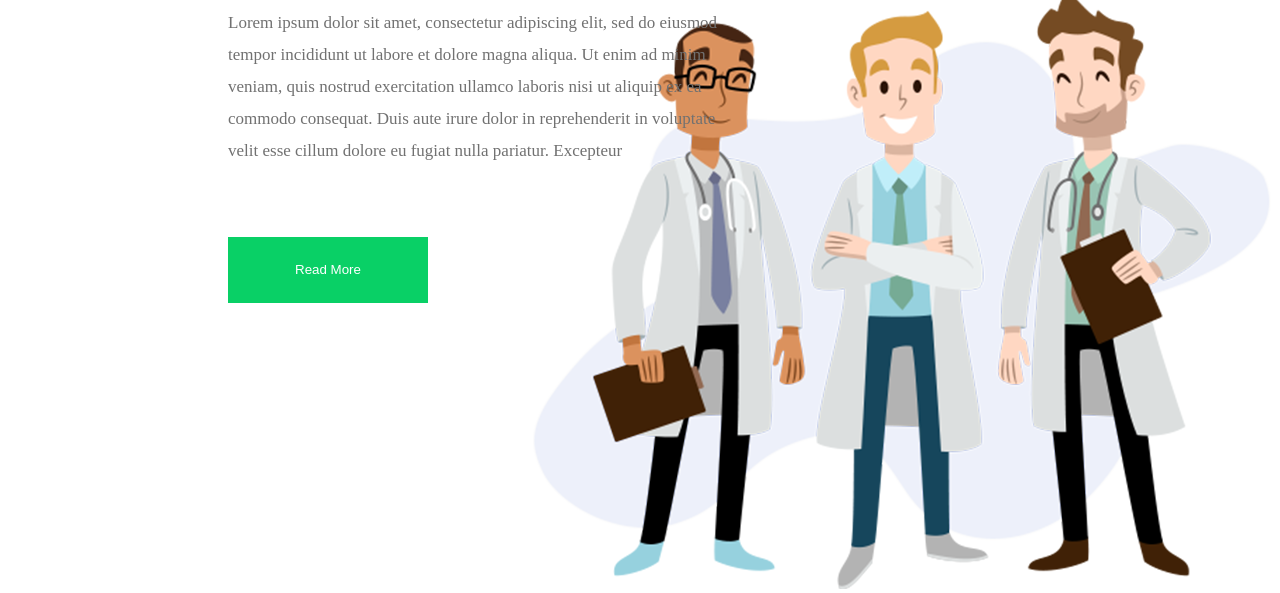
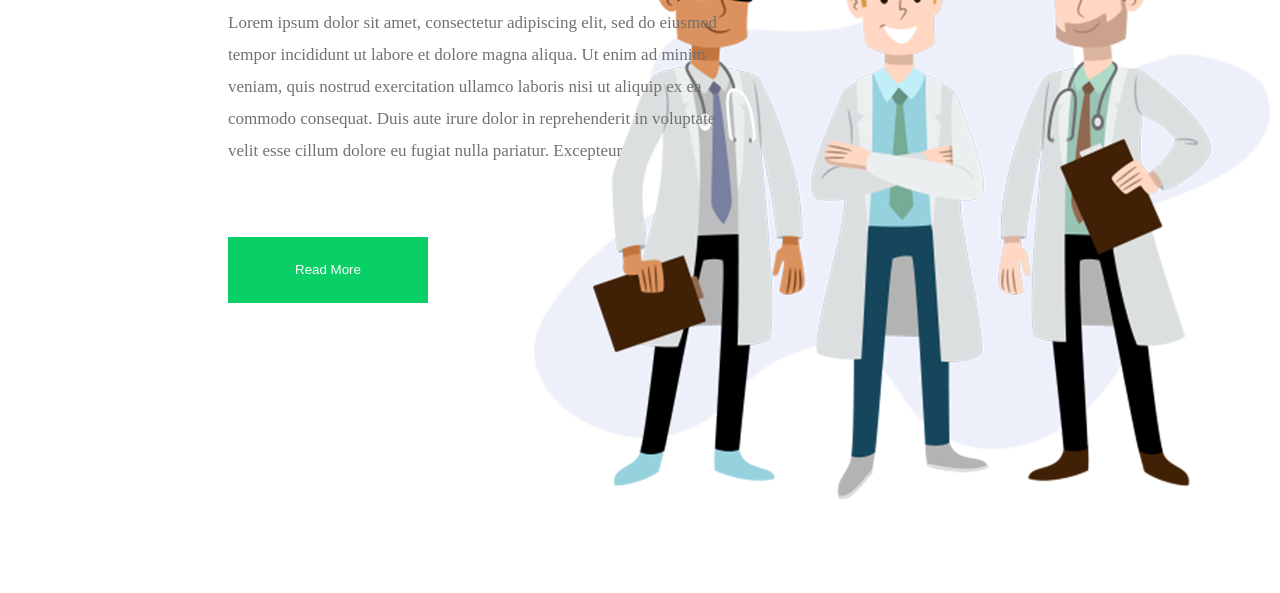
Before and after one commit to KamadoKsay/zxc, a plain HTML site: page pages/index2.html in a window 1280 px wide. Shown: the part 555-1148 px from the top of the page. After the commit the page ends 1058 px from the top, so only its background shows below. Drawn offline with Linux system fonts and the light colour scheme.

Commit message:
fixed image

```diff
--- a/css/style2.css
+++ b/css/style2.css
@@ -69,7 +69,7 @@ font-family: "Arial, Helvetica, sans-serif";
   }
   .img {
 float: right;
-margin-top: -310px;
+margin-top: -400px;
   }
 
   p{
```
